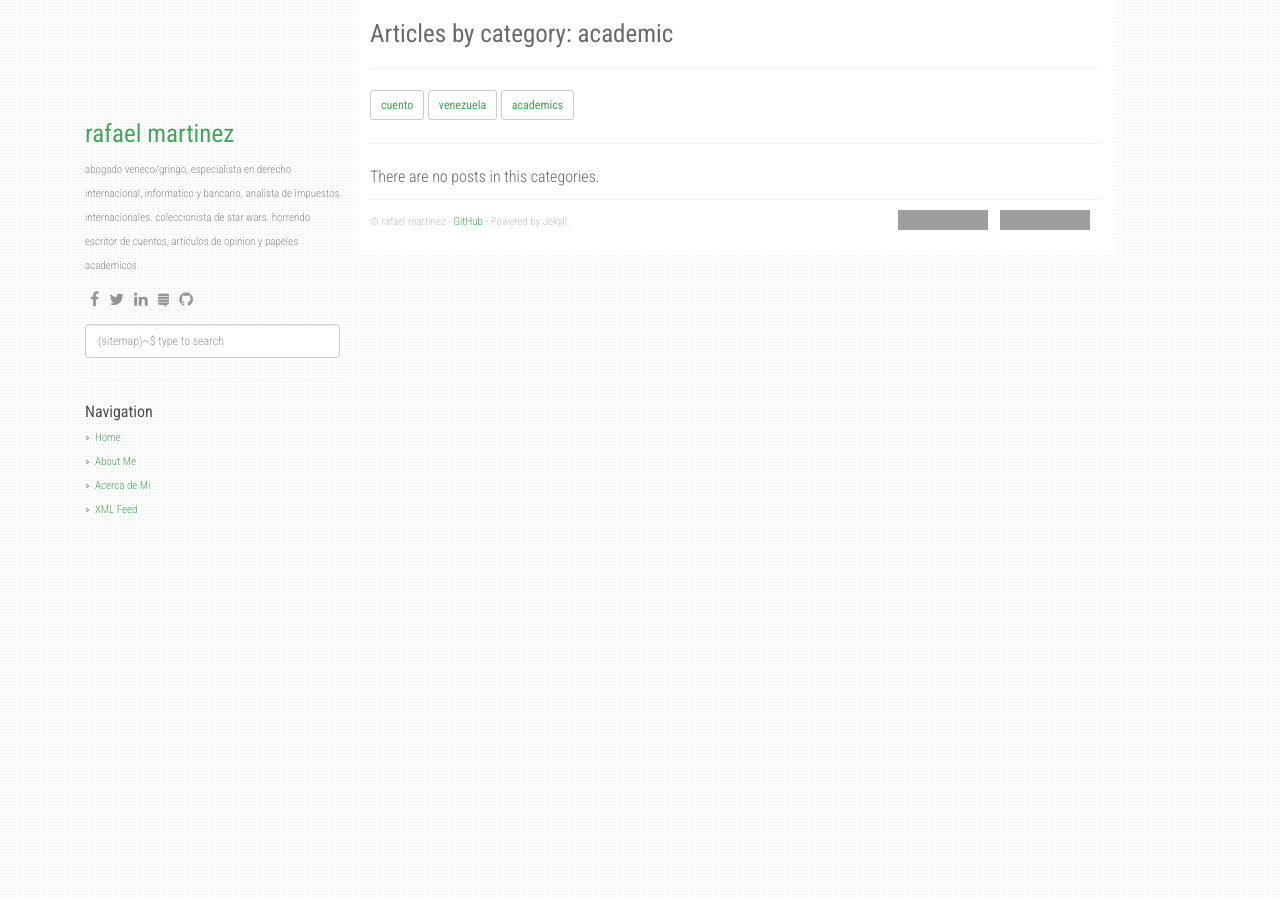
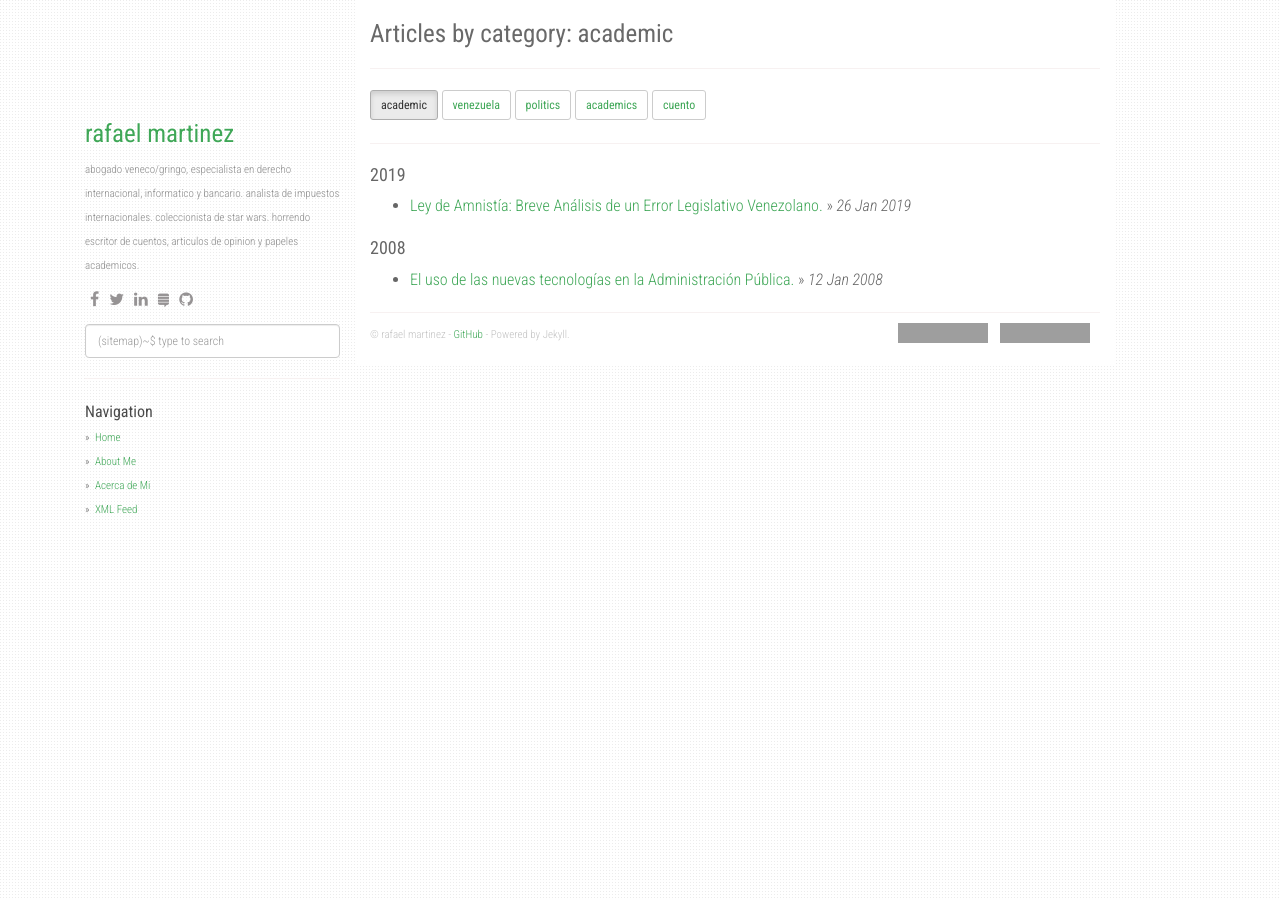
Before and after one commit to rafael1138/rafael1138.github.io, a Jekyll site: the page built from category/academic.md, in a window 1280 px wide. Built offline with Jekyll 4.4.1, drawn with Linux system fonts in a browser that asks for light colours; nearby versions of some CDN libraries; some of the changed lines change nothing that is shown; grey boxes are pictures that could not be loaded.

Commit message:
upate articles

```diff
--- a/_posts/2008-01-12-uso-tecnologias-en-administracion-publica.md
+++ b/_posts/2008-01-12-uso-tecnologias-en-administracion-publica.md
@@ -2,7 +2,7 @@
 layout: post
 title:  "El uso de las nuevas tecnologías en la Administración Pública."
 date:   2008-01-12 11:38:00 -0500
-categories: [cuento, venezuela]
+categories: [academic, venezuela]
 ---
 
 ![Image for post](https://miro.medium.com/max/1024/1*Q3AFR60xwx78HKhcgJ5RAA.jpeg)
--- /dev/null
+++ b/_posts/2019-01-26-Ley-de-amnistia-error.md
@@ -0,0 +1,32 @@
+---
+layout: post
+title:  "Ley de Amnistía: Breve Análisis de un Error Legislativo Venezolano."
+date:   2019-01-26 11:38:00 -0500
+categories: [academic, venezuela, politics]
+---
+
+![Image for post](https://miro.medium.com/max/512/1*Yhc3dK8XahJoowFWz_ONBA.jpeg)
+
+En fecha 25 de enero de 2019, el Presidente encargado Juan Guaidó y la Asamblea Nacional dieron a conocer la *ley de amnistía y garantías constituciones para los militares y civiles que colaboren o hayan colaborado con la restitución del orden constitucional*, la cual se define en su exposición de motivos como un instrumento cuyo objeto principal es el restablecimiento de la paz social y democrática así como la concordia nacional.
+
+Desde el momento que se hizo pública la idea de tener algún acto de perdón contra aquellas personas que conforman todo el sistema de terrorismo de estado, al cual ha estado sometida toda la población civil durante al menos los últimos 10 años, las reacciones se dividieron en dos corrientes: conciliación nacional y las injustamente llamadas ansias de justicia o sed de venganza. Estas posiciones son totalmente válidas y factibles, e incluso, ambas son compatibles en cualquier proceso de amnistía, y para lograrlo, se estructura y se ejecuta a través del estudio de los antecedentes históricos y las publicaciones que organismos internacionales han desarrollado sobre la materia, con el objeto de garantizar concesiones entre las partes en conflicto, y obtener lo que toda sociedad merece, la paz. En Venezuela este no es el caso.
+
+En sus escasos 6 artículos, se mencionan los sujetos que podrán ser objeto de amnistía, una muy genérica enumeración de la categoría de los delitos que serán perdonados, el ámbito temporal en que producirá sus efectos, y los órganos que deberán administrar el proceso de la misma, fallando notablemente al omitir un procedimiento formal y la creación de un órgano previo de revisión. Estamos en presencia de una norma que funciona a priori y de manera colectiva y objetiva, lo cual es inadmisible debido a la naturaleza de ciertos delitos que escapan de la jurisdicción de los órganos legislativos y judiciales del estado, y los cuales se encuentran regidos por el Estatuto de Roma, donde el Estado Venezolano delega la jurisdicción procesal en todo lo relativo a crímenes de genocidio, crímenes de lesa humanidad, crímenes de guerra y el crimen de agresión. No olvidemos además que nuestra constitución referente a este tipo de crímenes, así como cualquier violación a los derechos humanos, claramente establece: “Dichos delitos quedan excluidos de los beneficios que puedan conllevar su impunidad, *incluidos el indulto y la amnistía*”
+
+¿Pero qué es la Amnistía?
+
+Según la misma ley en su artículo 2do., es “la extinción de la responsabilidad civil, penal, administrativa, disciplinaria, o tributaria, mediante la finalización definitiva de las investigaciones, procesos, procedimientos, penas o sanciones y de *todos sus efectos que se han producido* en general desde el 1 de enero de 1999 *hasta la entrada en vigencia de la presente ley*”.
+
+Bajo esta definición, la ley sólo será aplicable en aquellos casos (para el autor crímenes) donde existe una resolución administrativa -o sentencia judicial- firme, así como en aquellos bajo proceso de investigación, que se hayan cometido desde el 1ro. de enero de 1999. Esto es algo positivo frente a la duda de ciertas personas, ya que el artículo permite inferir que no serán objeto de amnistía, aquellos delitos de los cuales no se tienen conocimiento para el dia de su sanción.
+
+Sobre este punto, debemos dejar claro, que cualquier delito que se comenta después del día de su sanción, queda exento de amnistía conforme a lo que la misma ley establece. La razón por la que los legisladores cometieron este presunto error, se debe a que el Derecho Internacional Público no permite bajo ningún concepto una amnistía abierta, es decir, sin determinación del tiempo que esta debe cubrir, ya que de hacerlo se estaría constituyendo una invitación a delinquir. Esto nos lleva a la pregunta: ¿por qué sancionaron una ley que no otorga amnistía a ningún acto posterior a la fecha de su sanción, si precisamente el fin político de la misma es garantizar en un hipotético alzamiento militar o civil la protección de sus actores? Ignoran que todo proceso de amnistía sólo puede nacer a posteriori de los actos que desean perdonar. Es imposible la existencia de una norma que perdone a futuro.
+
+El querer generar de manera *express* un instrumento político de canje, trajo consigo una serie de errores en lo que se refiere a concepción y ejecución. No se debió haber sacrificado lo jurídico sobre lo político. En vez de referirse a ciudadanos, hace una distinción entre civiles y militares, cuando el Derecho internacional Público y la doctrina usan el término persona; el manejo del concepto de garantías constitucionales es absurdo, ya que la constitución no requiere de una ley para garantizar el respeto de sus disposiciones; el tratamiento general y amplio que se le da a los delitos, dejando puerta franca para criminales que actualmente son desertores del gobierno, muchos de ellos en el exilio (fiscales, jueces, ministros, etc); entre muchos otros detalles, hacen de esta norma un caso de estudio.
+
+Carece de definiciones que especifiquen los delitos de inacción de los entes del Estado, que jurídicamente tienen un manejo especialísimo. Asimismo, obvia señalar dos consecuencias esenciales del acto: la permanencia en los registros criminales (en los casos sancionados) y la inhabilitación (política y militar) de los sujetos perdonados; igualmente no se pronuncia sobre las medidas pecuniarias como el daño moral y el lucro cesante, los cuales aún están pendientes y en algún momento deberán ser pagados por el Estado, quien por cierto no puede ser sujeto de amnistía.
+
+¿Como se debió haber realizado?
+
+Se debió haber designado una comisión conformada por legisladores, especialistas de derecho internacional público y organizaciones con comprobado dominio del tema referido a las violaciones de derechos humanos, políticos y civiles en Venezuela, como por ejemplo El Foro Penal Venezolano.
+
+Esta improvisación (cuyo autores aún no conocemos), nos hizo cometer este gravísimo error legislativo y político, caer en el chantaje de paz por perdón incondicional, a costas de las víctimas de esos crímenes que desean perdonar; de las ONG que han invertido recursos en llevar ante prácticamente todos los organismos internacionales los casos de violaciones de derechos humano; y principalmente, en la memoria de un país que ya ha sido lo suficientemente tolerante ante la cara de la muerte.
```
